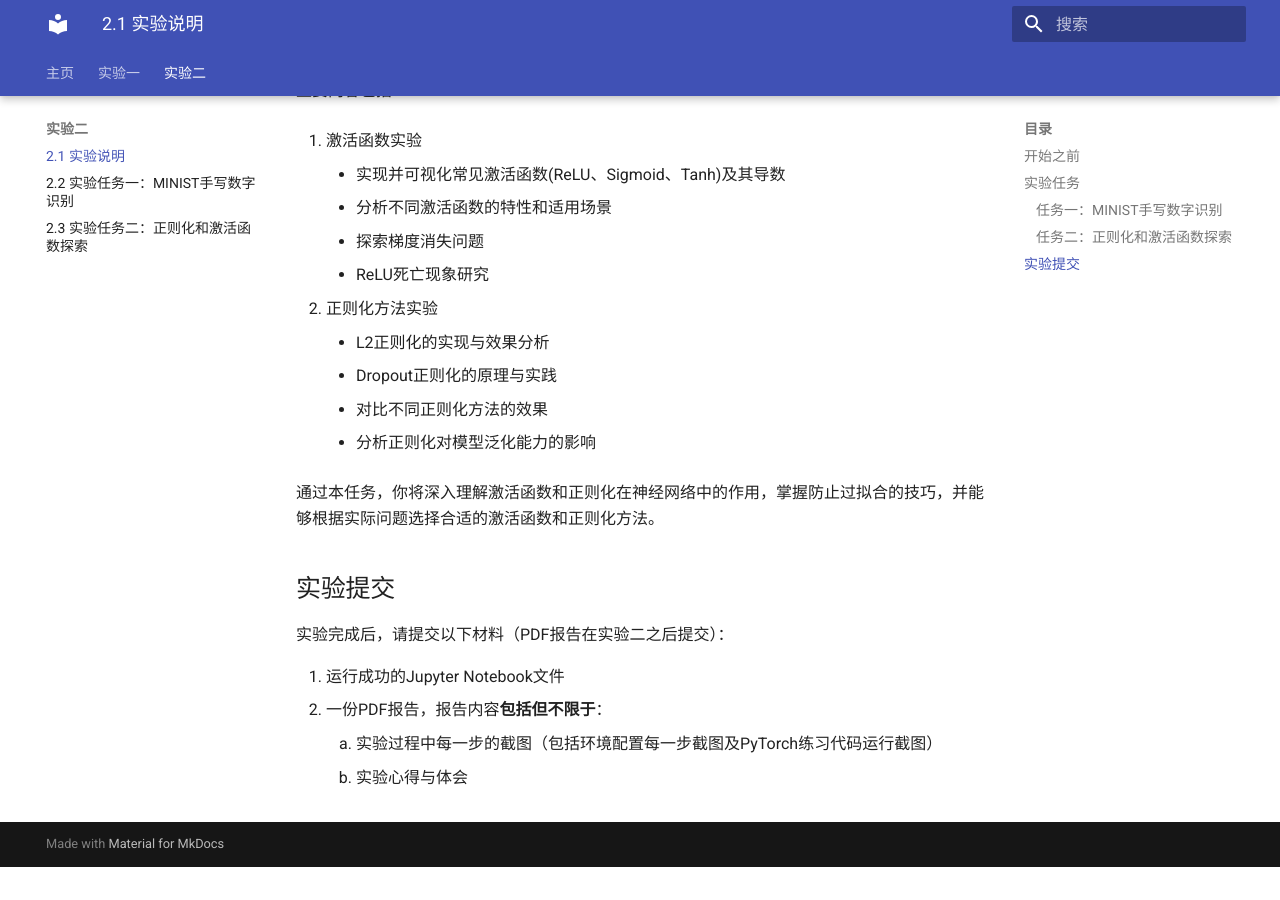
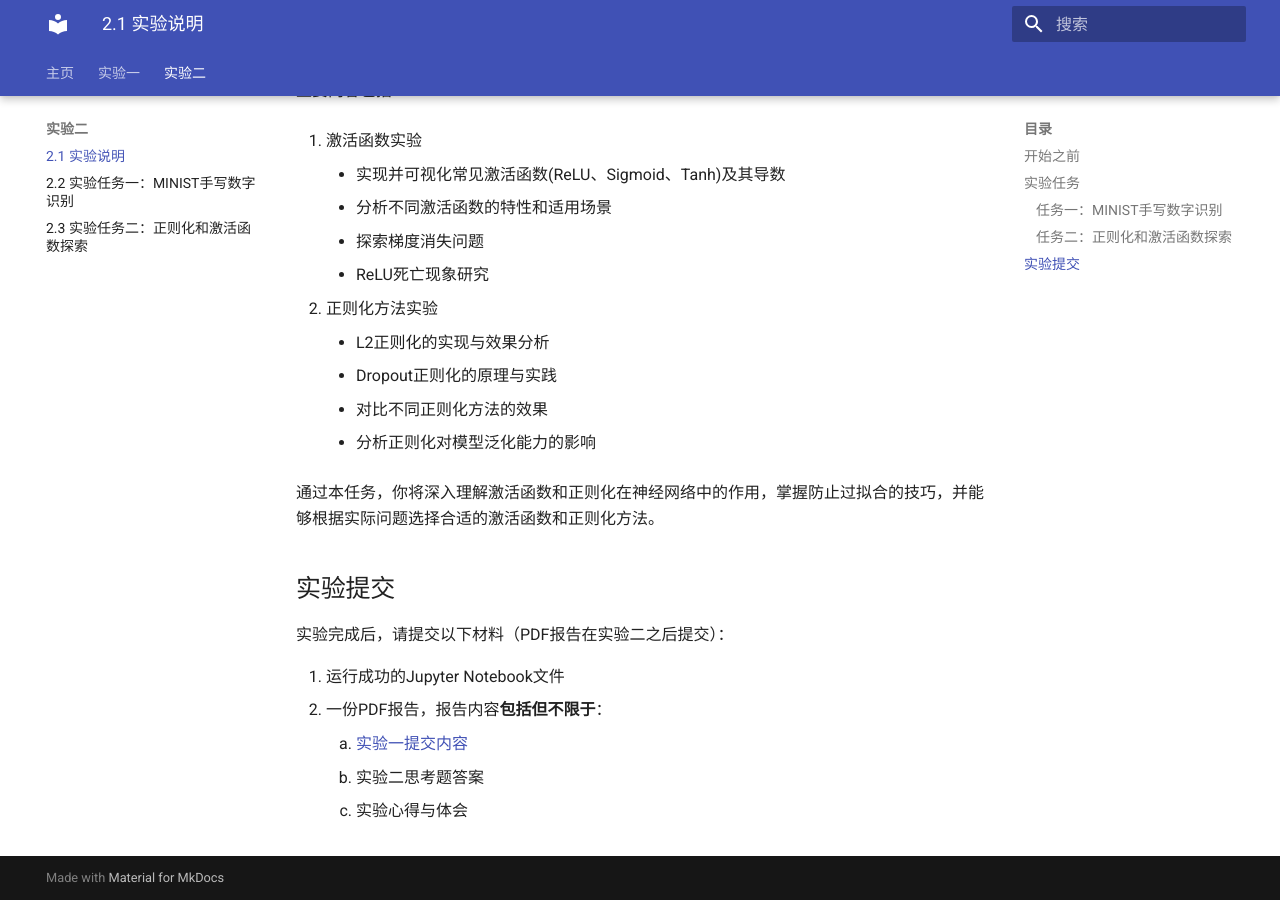
Before and after one commit to zhiweinju/nju-dl-lab-2025spring, an MkDocs documentation site: the page built from docs/lab2/实验二介绍.md, in a window 1280 px wide and 900 px high, scrolled down 1183 px. Built offline with MkDocs 1.6.1 and Material for MkDocs 9.7.7, drawn with Linux system fonts in a browser that asks for light colours; a style sheet for code colours, icons or effects is not loaded; before the commit the page ends 2050 px from its top, so only the background shows below that.

Commit message:
update link

```diff
--- a/docs/lab2/实验二介绍.md
+++ b/docs/lab2/实验二介绍.md
@@ -4,7 +4,7 @@
 
 请参考[环境配置指南](../lab1/环境配置指南.md)，按照文档中详细步骤进行操作，完成环境配置。
 
-我们在本次实验中使用Jupyter Notebook进行实验，请参考[Jupyter Notebook使用](../lab1/环境配置指南.md#五、Jupyter-Notebook使用)，按照文档中详细步骤进行操作，完成Jupyter Notebook的配置。
+我们在本次实验中使用Jupyter Notebook进行实验，请参考[Jupyter Notebook使用](../lab1/环境配置指南.md#jupyter-notebook)，按照文档中详细步骤进行操作，完成Jupyter Notebook的配置。
 
 ## 实验任务
 本次实验分为两个任务：MINIST手写数字识别（约60分钟）和正则化和激活函数探索（约90分钟）。
@@ -57,5 +57,6 @@
 
 1. 运行成功的Jupyter Notebook文件
 2. 一份PDF报告，报告内容**包括但不限于**：
-    1. 实验过程中每一步的截图（包括环境配置每一步截图及PyTorch练习代码运行截图）
-    2. 实验心得与体会
+    1. [实验一提交内容](../lab1/实验一介绍.md#_3)
+    2. 实验二思考题答案
+    3. 实验心得与体会
```
